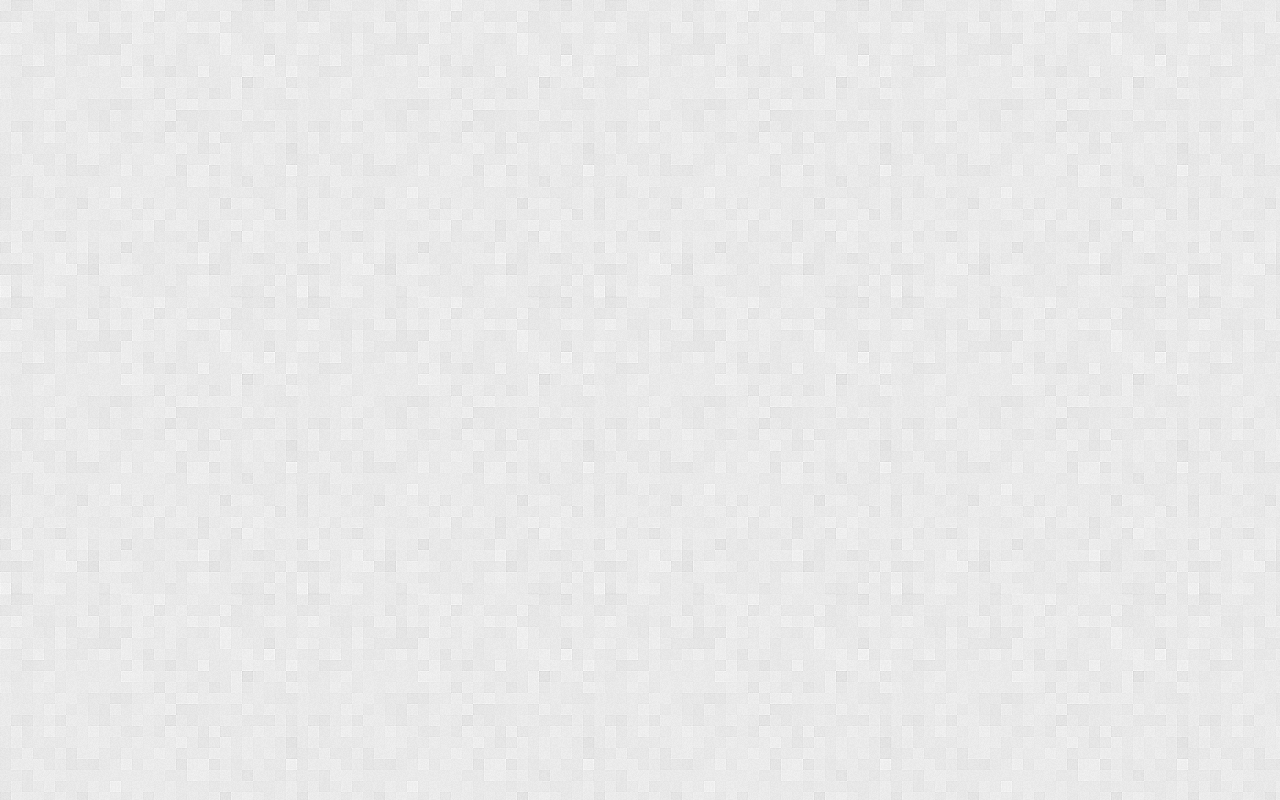
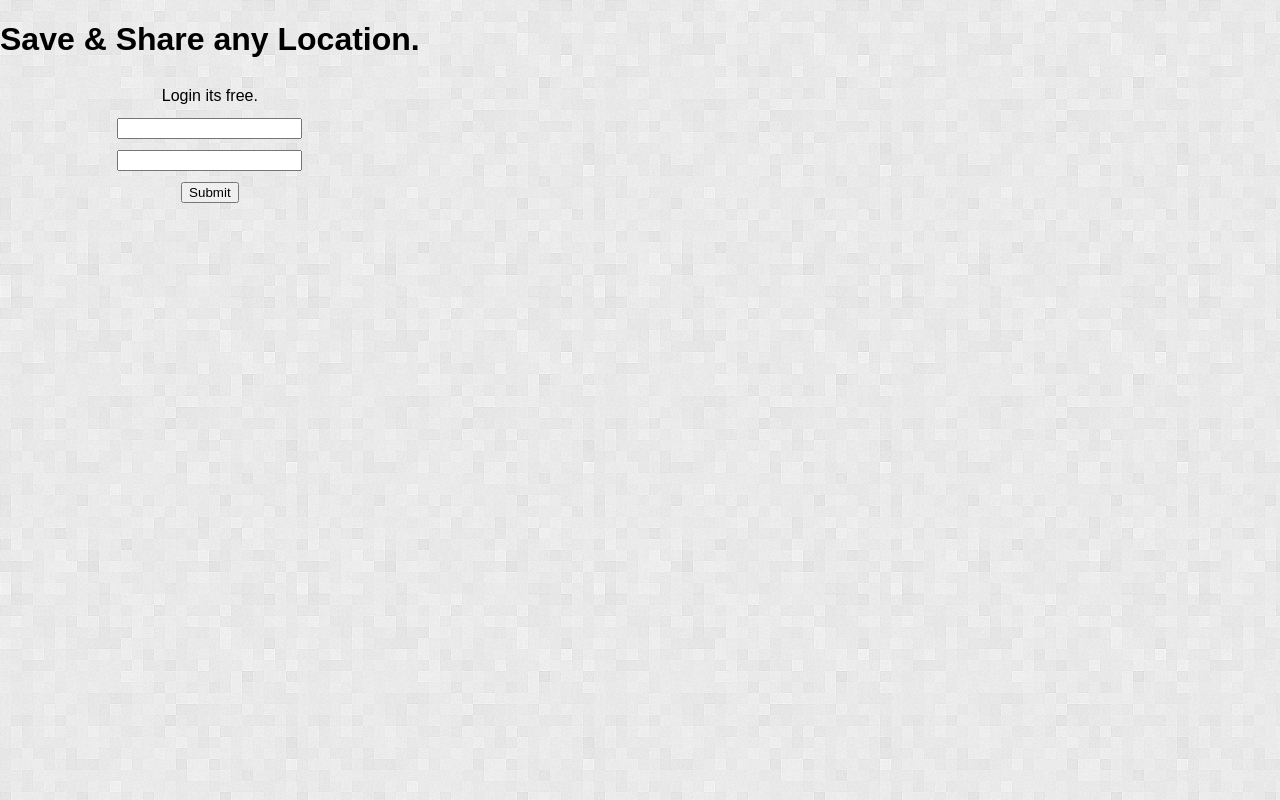
Before and after one commit to nithinsanjey/saveLocation, a plain HTML site: page index.html in a window 1280 px wide. Drawn offline with Linux system fonts and the light colour scheme.

Commit message:
just started 2

```diff
--- a/index.html
+++ b/index.html
@@ -6,6 +6,18 @@
 		<link rel="stylesheet" href="style.css">
 	</head>
 	<body>
-
+		<div id="content">
+			<h1>
+				Save & Share any Location.
+			</h1>
+			<div id="main">
+				Login its free.
+				<form>
+					<input type="text" required><br>
+					<input type="password" required><br>
+					<input type="submit" id="submit">
+				</form>
+			</div>
+		</div>
 	</body>
 </html>
--- a/style.css
+++ b/style.css
@@ -1,4 +1,14 @@
 body{
 	margin: 0px;
+	display: table;
 	background-image: url("pattern.png");
 }
+#content{
+	font-family: sans-serif;
+	display: table-cell;
+	text-align: center;
+	vertical-align: middle;
+}
+#main{
+	line-height: 200%;
+}
```
